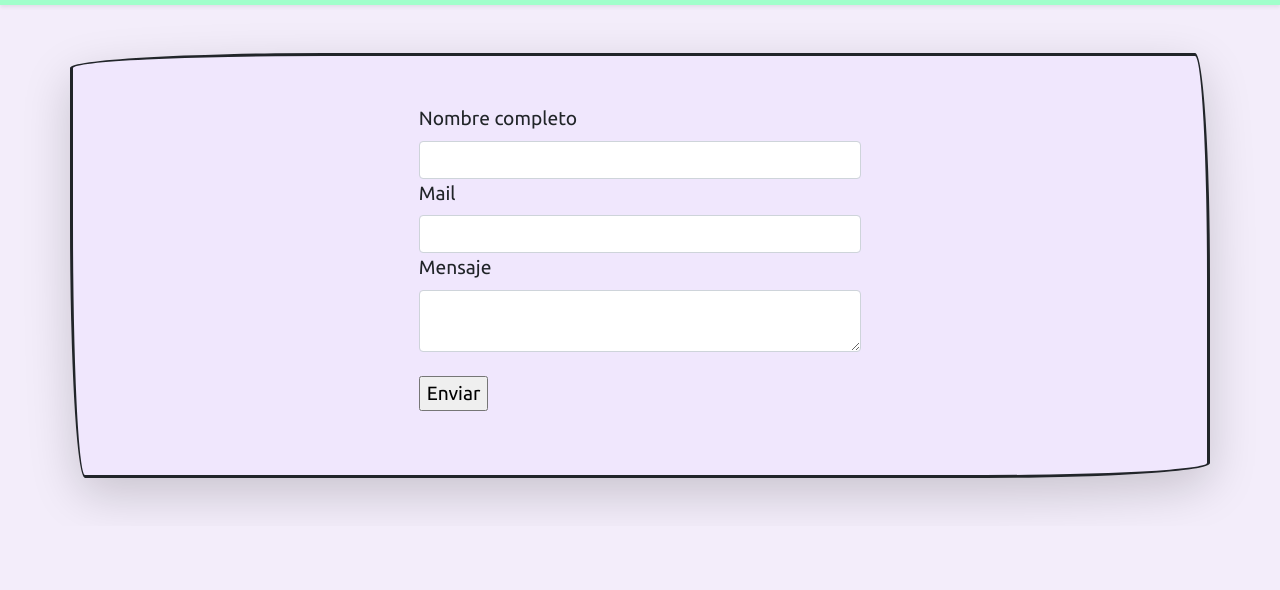
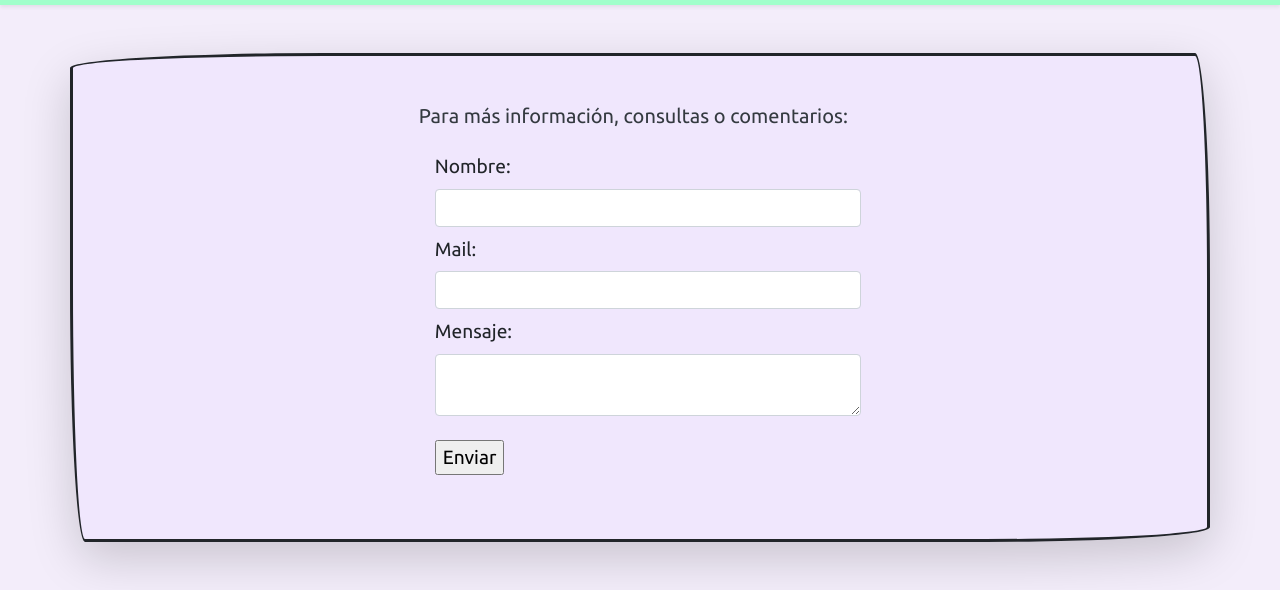
Before and after one commit to josefina-inurrategui/blogMaternar, a plain HTML site: page contacto.html in a window 1280 px wide. Shown: the part 297-887 px from the top of the page. Before the commit the page ends 823 px from the top, so only its background shows below. Drawn offline with nearby package versions, Linux system fonts and the light colour scheme.

Commit message:
correcciones formulario

```diff
--- a/contacto.html
+++ b/contacto.html
@@ -83,14 +83,15 @@
 <section class="container mx-auto">
     <div class="row my-5 justify-content-ceneter form shadow-lg ">
         <div class="container-fluid col-md-5 col-xs-4 py-5">
-            <div class="form-group">
+            <h5 class="text-dark mb-3">Para más información, consultas o comentarios:</h5>
+            <div class="form-group ml-3">
                 <form id="contact-form">
                     <input type="hidden" name="contact_number" class="form-control" >
-                    <label>Nombre completo</label>
+                    <label class = "mt-2">Nombre: </label>
                     <input type="text" name="user_name" class="form-control" id="name">
-                    <label>Mail</label>
+                    <label class = "mt-2">Mail: </label>
                     <input type="email" name="user_email" class="form-control" id="mail">
-                    <label>Mensaje</label>
+                    <label class = "mt-2">Mensaje: </label>
                     <textarea name="message" class="form-control" id="msj"></textarea>
                     <input type="submit" value="Enviar" class="mt-4">
                 </form>
```
